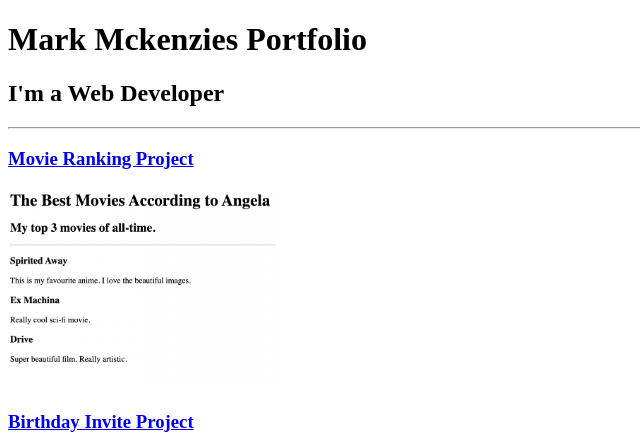
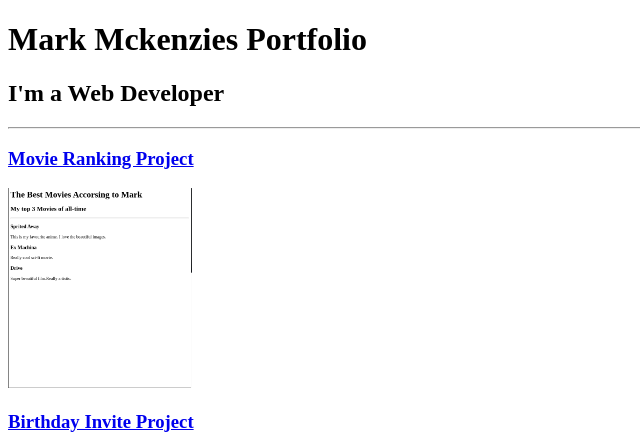
Before and after one commit to Marky43/html-portfolio, a plain HTML site: page index.html in a window 1280 px wide. Shown: the top 438 px of the page, without its empty margins (0-640 px from the left). Drawn offline with Linux system fonts and the light colour scheme.

Commit message:
Add files via upload

```diff
--- a/index.html
+++ b/index.html
@@ -11,7 +11,7 @@
         <h2>I'm a Web Developer</h2>
             <hr/>
             <h3><a href="./public/movie-ranking.html">Movie Ranking Project</a></h3>
-            <img src="./assets/images/movie-ranking.png" height="200" alt="movie ranking project preview"/>
+            <img src="./assets/images/bestmoviescreen.png" height="200" alt="movie ranking project preview"/>
             <h3><a href="./public/birthday-invite.html">Birthday Invite Project</a></h3>
             <img src="./assets/images/birthday-invite.png" height="200" alt="birthday invite project preview"/>
             <hr />
```
Also changed, not shown: public/movie-ranking.html (+1 -1 lines), movie-ranking.png (added).
